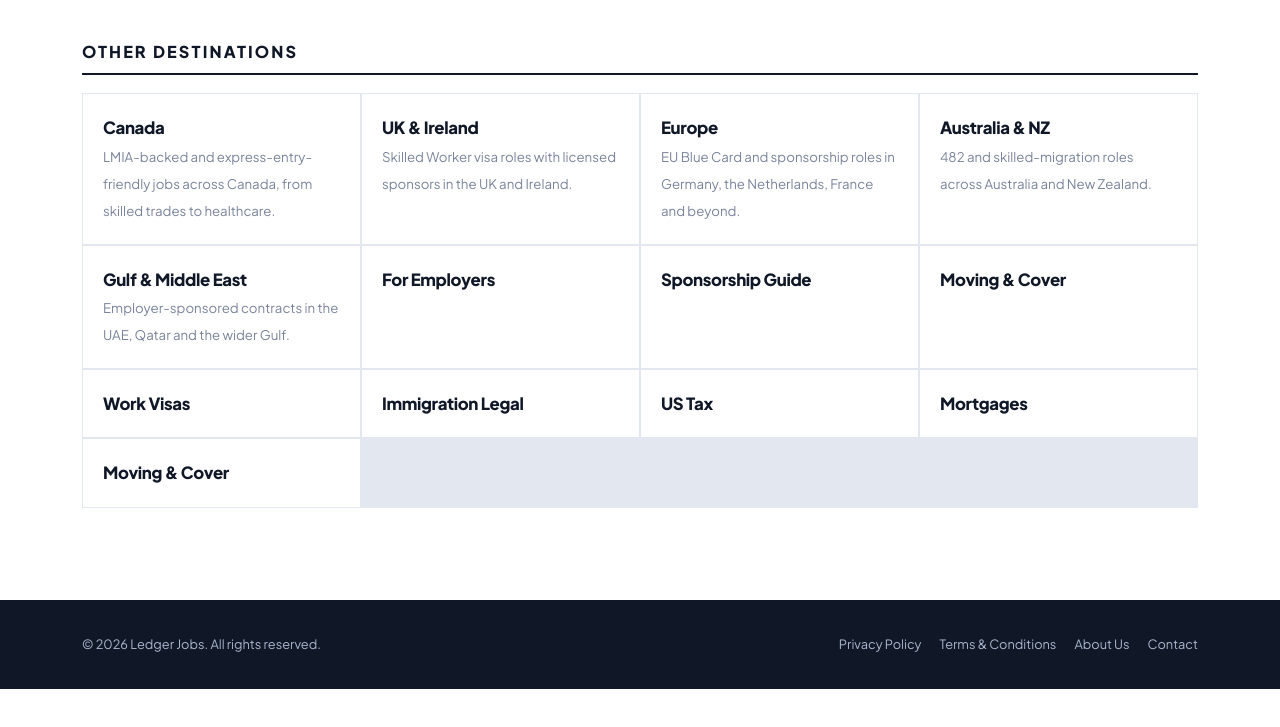
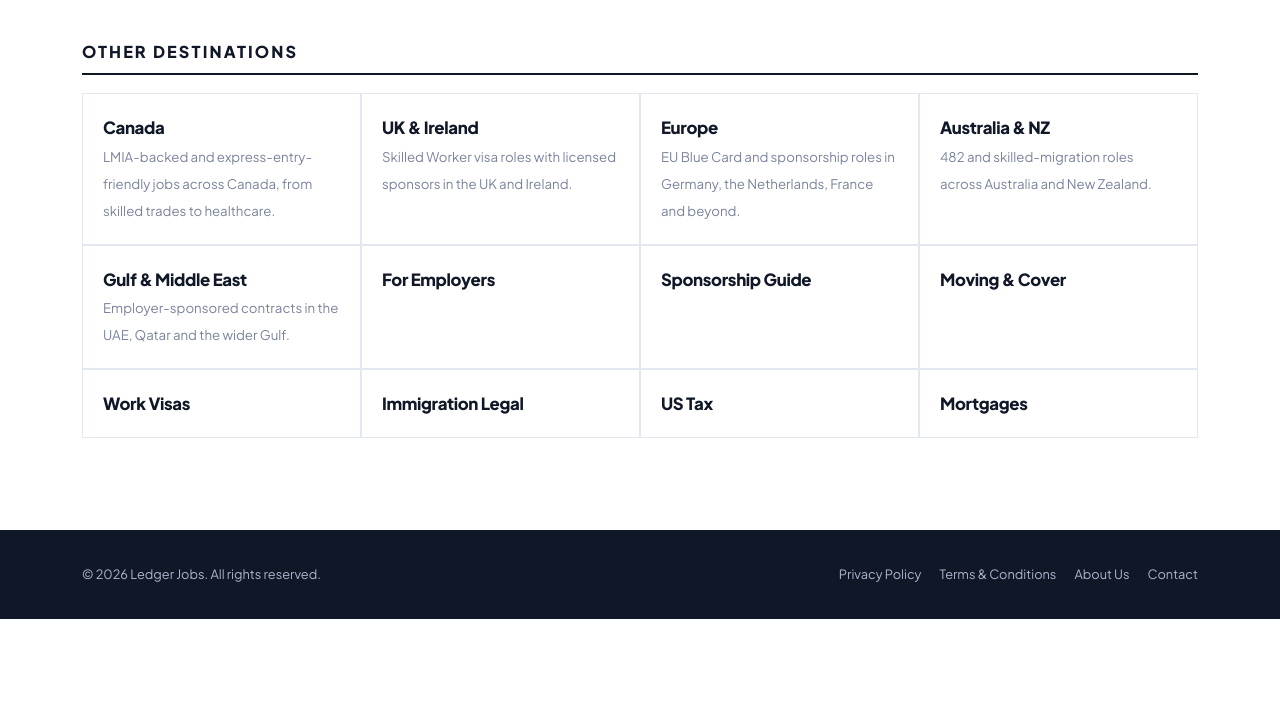
Before and after one commit to dickson-devpro/jobs.ledgerbloc.com, an Eleventy site: page src/categories.njk in a window 1280 px wide. Shown: the part 1131-1858 px from the top of the page. After the commit the page ends 1798 px from the top, so only its background shows below. Built offline with nearby package versions, Linux system fonts and the light colour scheme; Eleventy itself is replaced by a stand-in of ours; files that its build step writes are made by us from their sources.

Commit message:
dedupe categories + guard

```diff
--- a/src/_data/site.json
+++ b/src/_data/site.json
@@ -113,10 +113,6 @@
     {
       "name": "Mortgages",
       "slug": "mortgages"
-    },
-    {
-      "name": "Moving & Cover",
-      "slug": "moving"
     }
   ],
   "footerLinks": [
--- a/src/categories.njk
+++ b/src/categories.njk
@@ -1,7 +1,7 @@
 ---
 layout: base.njk
 pagination:
-  data: site.categories
+  data: navCategories
   size: 1
   alias: cat
 permalink: "/{{ cat.slug }}/"
```
Also changed, not shown: .eleventy.js.
